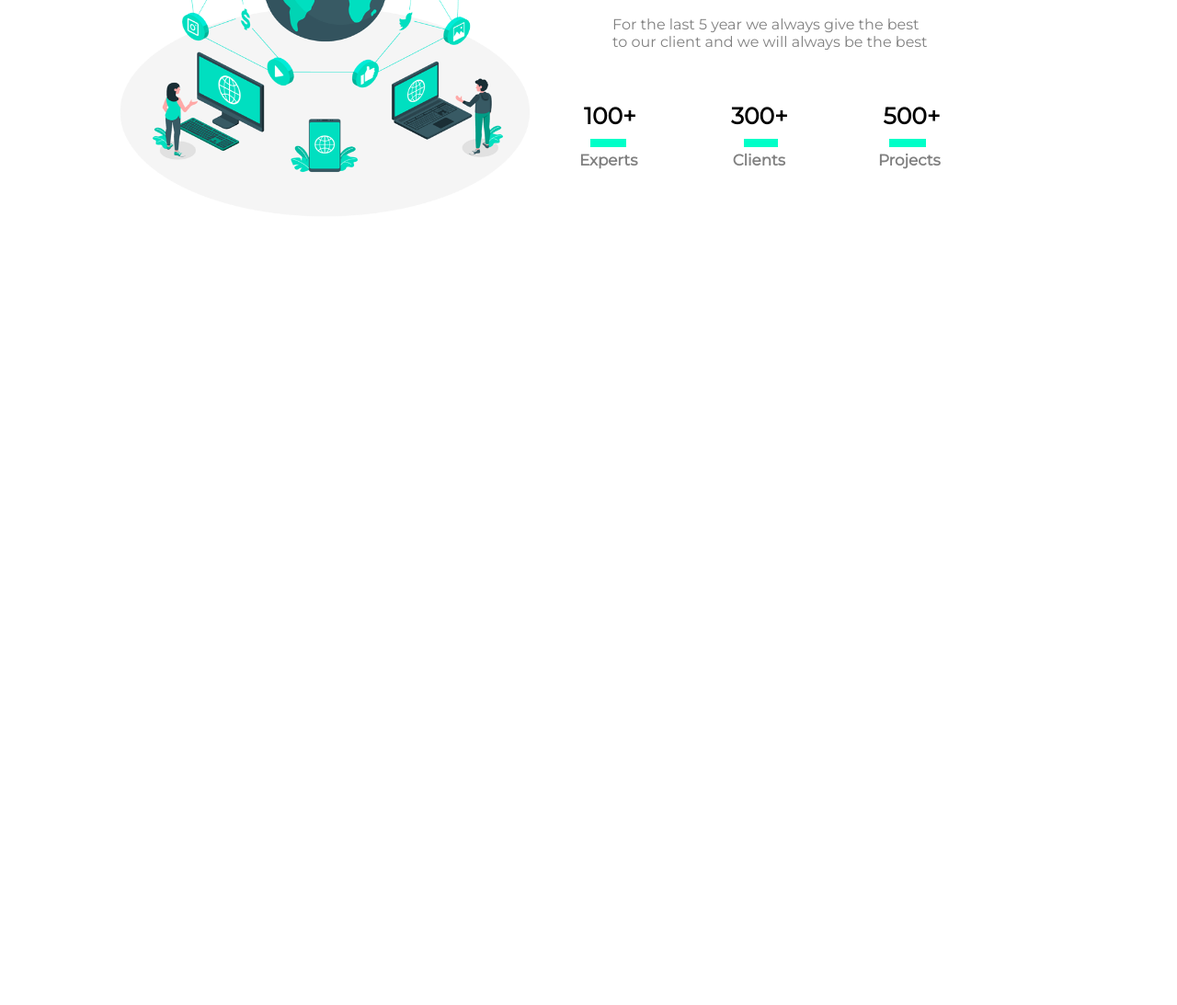
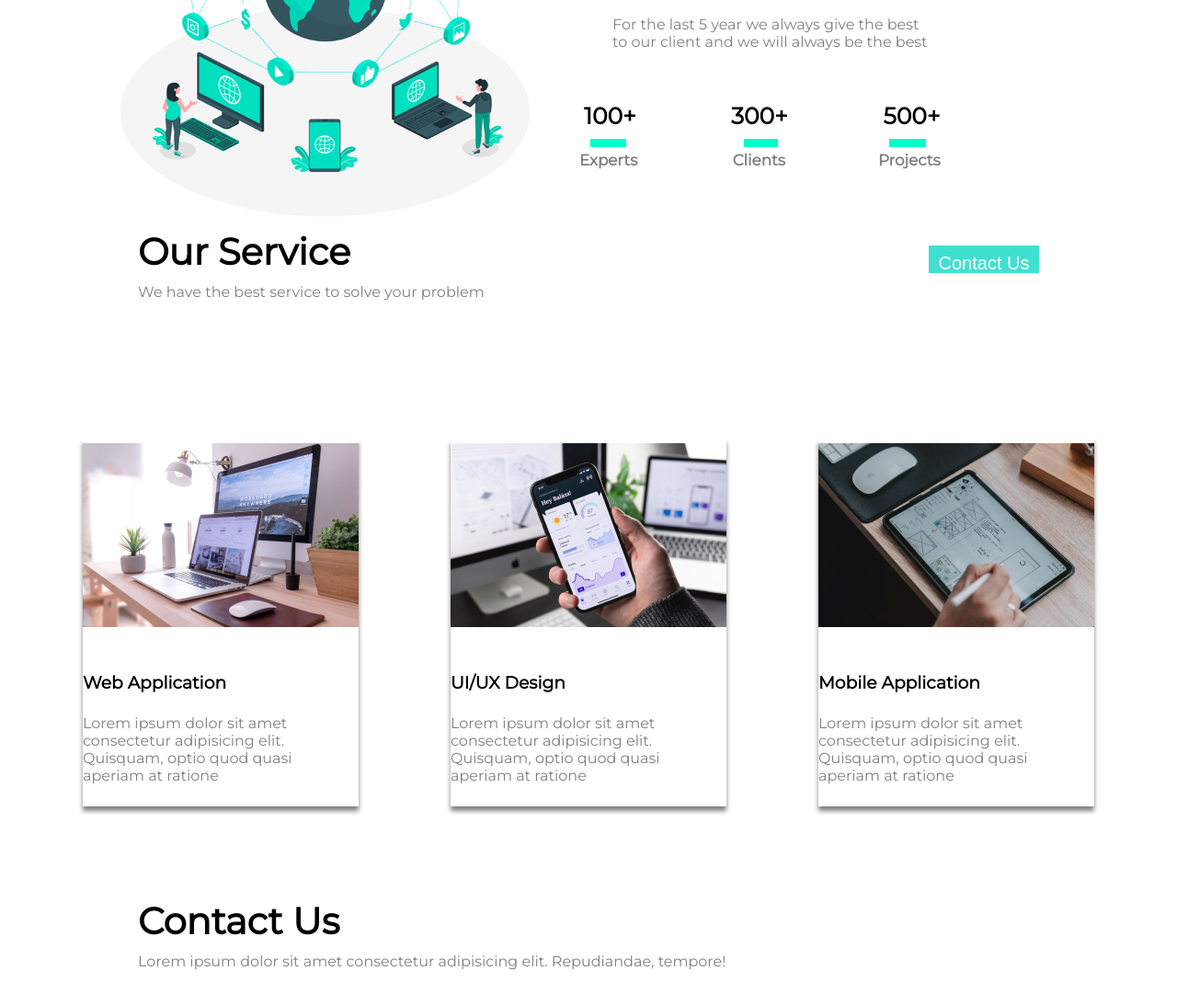
Before and after one commit to Meyzhrl/praktik5, a plain HTML site: page index.html in a window 1280 px wide. Shown: the part 731-1824 px from the top of the page at 92% size. Before the commit the page ends 993 px from the top, so only its background shows below. Drawn offline with Linux system fonts and the light colour scheme.

Commit message:
membuat service

```diff
--- a/index.html
+++ b/index.html
@@ -57,11 +57,39 @@
                         <h6 class="name">Projects</h6>
                         </th>
                     <td></td>
-
                 </tr>
             </table>
-
         </div>
     </section>
+    <div class="service">
+        <p><b>Our Service</b></p>
+        <p>We have the best service to solve your problem<br>
+    <div>
+        <button class="button1" type="button">Contact Us</button>
+    </div>
+    </div>
+    <section class="container">
+        <div class="card">
+            <img class="card-image" src="service1.png" alt=" ">
+            <h3>Web Application</h3>
+            <p>Lorem ipsum dolor sit amet<br>consectetur adipisicing elit.<br>Quisquam, optio quod quasi<br>aperiam at ratione</p>
+        </div>
+        <div class="card">
+            <img class="card-image" src="service2.png" alt=" ">
+            <h3>UI/UX Design</h3>
+            <p>Lorem ipsum dolor sit amet<br>consectetur adipisicing elit.<br>Quisquam, optio quod quasi<br>aperiam at ratione</p>
+        </div>
+        <div class="card">
+            <img class="card-image" src="service3.png" alt=" ">
+            <h3>Mobile Application</h3>
+            <p>Lorem ipsum dolor sit amet<br>consectetur adipisicing elit.<br>Quisquam, optio quod quasi<br>aperiam at ratione</p>
+        </div>
+    </section>
+    <div class="action">
+        <div class="form">
+            <p><b>Contact Us</b></p>
+            <p>Lorem ipsum dolor sit amet consectetur adipisicing elit. Repudiandae, tempore!</p>
+        </div>
+    </div>
 </body>
 </html>
--- a/style.css
+++ b/style.css
@@ -128,3 +128,70 @@ table tr th{
     border-color: rgb(0, 255, 200);
     background-color: rgb(0, 255, 200);
 }
+.service{
+    margin-bottom: 50px;
+    margin-left: 100px;
+    padding: 50px;
+}
+.service p:nth-child(1){
+    font-size: 40px;
+    font-weight: bolder;
+}
+.service p:nth-child(2){
+    margin-top: 10px;
+    color: gray;
+}
+.button1{
+    width: 120px;
+    height: 30px;
+    color: white;
+    margin: 10px 5px;
+    margin-right:100px;
+    margin-top: -60px;
+    font-size: 20px;
+    float:right;
+    padding: 5px 0;
+    text-align: center;
+    background-color: turquoise;
+    border: 3px solid turquoise;
+    position: relative;
+    overflow: hidden;
+}
+.container{
+    display: flex;
+    justify-content: center;
+    margin-top: 20px;
+}
+.card{
+    display: grid;
+    background:white;
+    box-shadow: 0px 5px 5px 0px gray ;
+    width:300px;
+    height: 400px;
+    margin: 50px;
+    color: gray;
+}
+.card-image{
+    height: 200px;
+    width: 300px;
+    margin-bottom: 20px;
+    margin-top: 5px;
+    object-fit: cover;
+}
+h3{
+    color: black;
+    margin-top: 5px;
+    margin-right: 30px;
+}
+.action{
+    margin-bottom: 50px;
+    margin-left: 100px;
+    padding: 50px;
+}
+.action p:nth-child(1){
+    font-size: 40px;
+    font-weight: bolder;
+}
+.action p:nth-child(2){
+    margin-top: 10px;
+    color: gray;
```
